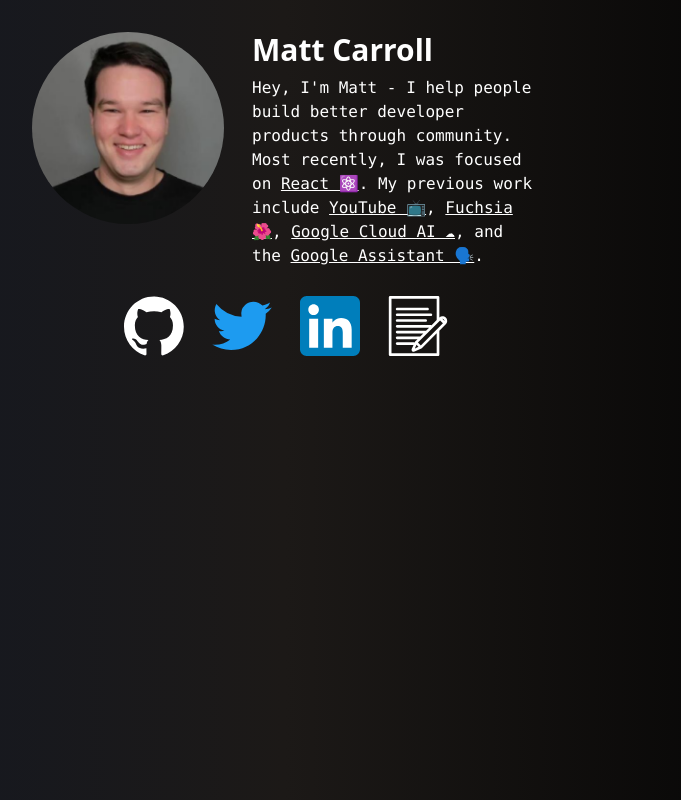
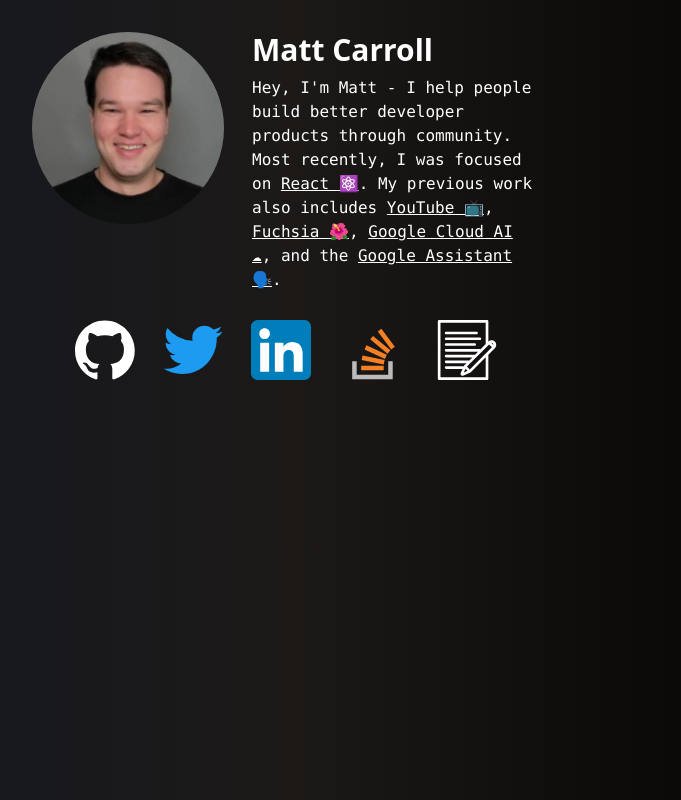
Before and after one commit to mattcarrollcode/mattcarrollcode.com, a Next.js app: page / in a window 1280 px wide. Shown: the whole page, without its empty margins (354-1035 px from the left). Built offline with nearby package versions, Linux system fonts and the light colour scheme.

Commit message:
Add StackOverflow

```diff
--- a/app/head.tsx
+++ /dev/null
@@ -1,8 +0,0 @@
-export default function Head() {
-    return (
-        <>
-            <title>Matt Carroll</title>
-            <meta name="viewport" content="width=device-width, initial-scale=1" />
-        </>
-    );
-}
--- a/app/page.tsx
+++ b/app/page.tsx
@@ -3,6 +3,7 @@
     TwitterIcon,
     LinkedInIcon,
     BlogIcon,
+    StackOverflowIcon,
 } from '../components/icons';
 
 export default function Page() {
@@ -24,6 +25,9 @@
             <a target="_blank" href="https://linkedin.com/in/mattcarrollcode">
                 <LinkedInIcon />
             </a>
+            <a target="_blank" href="https://stackoverflow.com/users/2472282/mattcarrollcode">
+                <StackOverflowIcon />
+            </a>
             <a href="/blog">
                 <BlogIcon />
             </a>
@@ -39,7 +43,7 @@
     return <div className="text-white font-mono">
         Hey, I&apos;m Matt - I help people build better developer products through community.
         Most recently, I was focused on <Link url="https://reactjs.org" name="React ⚛️" />.
-        My previous work include <Link url="https://developers.google.com/youtube" name="YouTube 📺" />
+        My previous work also includes <Link url="https://developers.google.com/youtube" name="YouTube 📺" />
         , <Link url="https://fuchsia.dev/" name="Fuchsia 🌺" />
         , <Link url="https://cloud.google.com/products/ai" name="Google Cloud AI ☁" />
         , and the <Link url="https://developers.google.com/assistant" name="Google Assistant 🗣️" />.
--- a/components/icons.tsx
+++ b/components/icons.tsx
@@ -52,3 +52,23 @@
         </svg>
     </div>
 }
+
+export function StackOverflowIcon(){
+    return <>
+        <svg
+            xmlns="http://www.w3.org/2000/svg"
+            width="70"
+            height="70"
+            aria-label="Stack Overflow Icon"
+            viewBox="0 0 120 120"
+        >
+            <style>{`.st0{fill:#bcbbbb}.st1{fill:#f48023}`}</style>
+            <path className="st0" d="M84.4 93.8V70.6h7.7v30.9H22.6V70.6h7.7v23.2z"/>
+            <path className="st1" d="M38.8 68.4l37.8 7.9 1.6-7.6-37.8-7.9-1.6 7.6zm5-18l35 16.3 3.2-7-35-16.4-3.2 7.1zm9.7-17.2l29.7 24.7 4.9-5.9-29.7-24.7-4.9 5.9zm19.2-18.3l-6.2 4.6 23 31 6.2-4.6-23-31zM38 86h38.6v-7.7H38V86z"/>
+        </svg>
+    </>
+}
+
+{/* <path style={{fill:#bcbbbb}} class="st0" d="M84.4 93.8V70.6h7.7v30.9H22.6V70.6h7.7v23.2z"/>
+<path style={{fill:#f48023}} class="st1" d="M38.8 68.4l37.8 7.9 1.6-7.6-37.8-7.9-1.6 7.6zm5-18l35 16.3 3.2-7-35-16.4-3.2 7.1zm9.7-17.2l29.7 24.7 4.9-5.9-29.7-24.7-4.9 5.9zm19.2-18.3l-6.2 4.6 23 31 6.2-4.6-23-31zM38 86h38.6v-7.7H38V86z"/>
+</svg> */}
```
Also changed, not shown: 1 other file (tests, documents, lock files or other folders).
